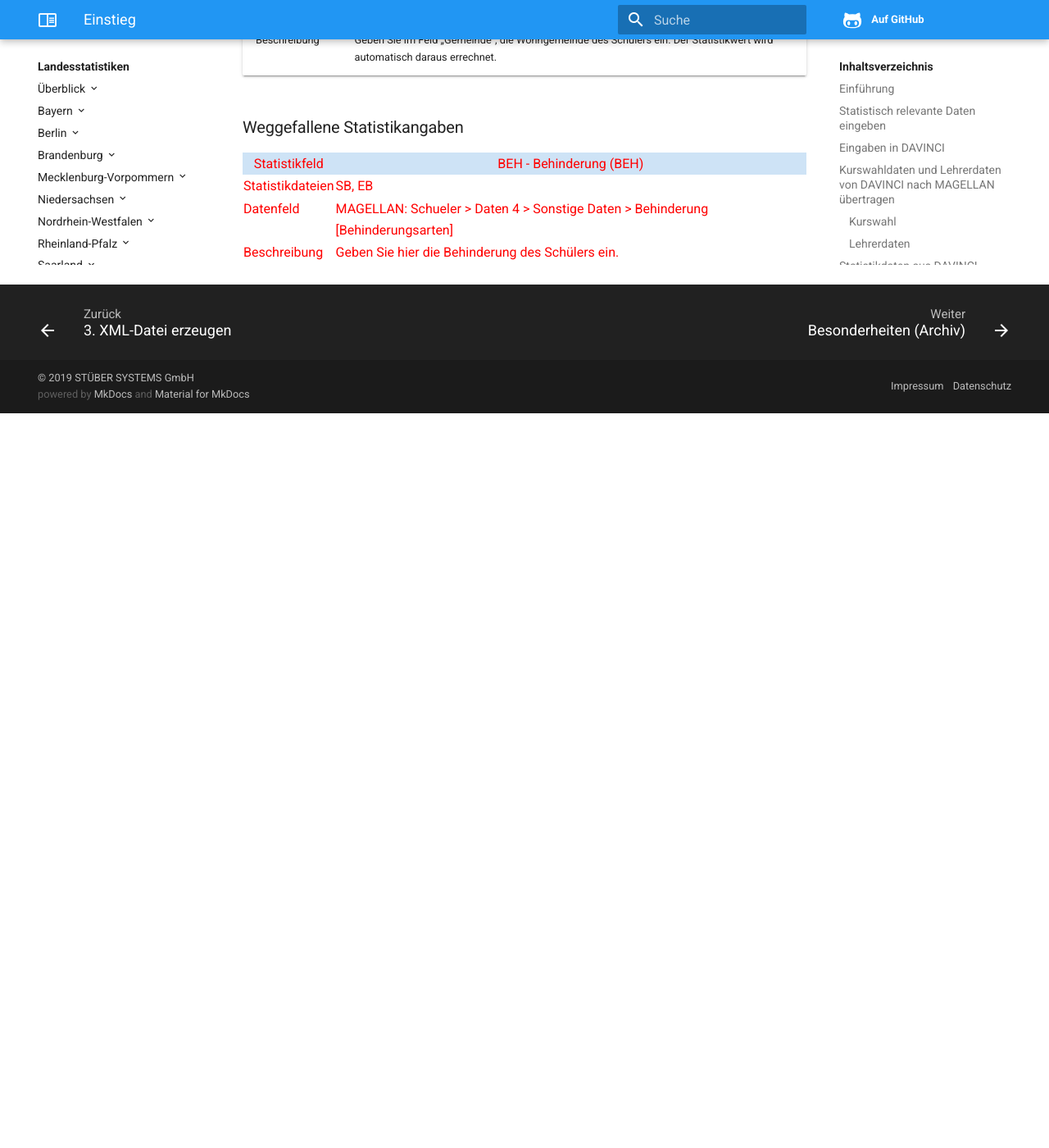
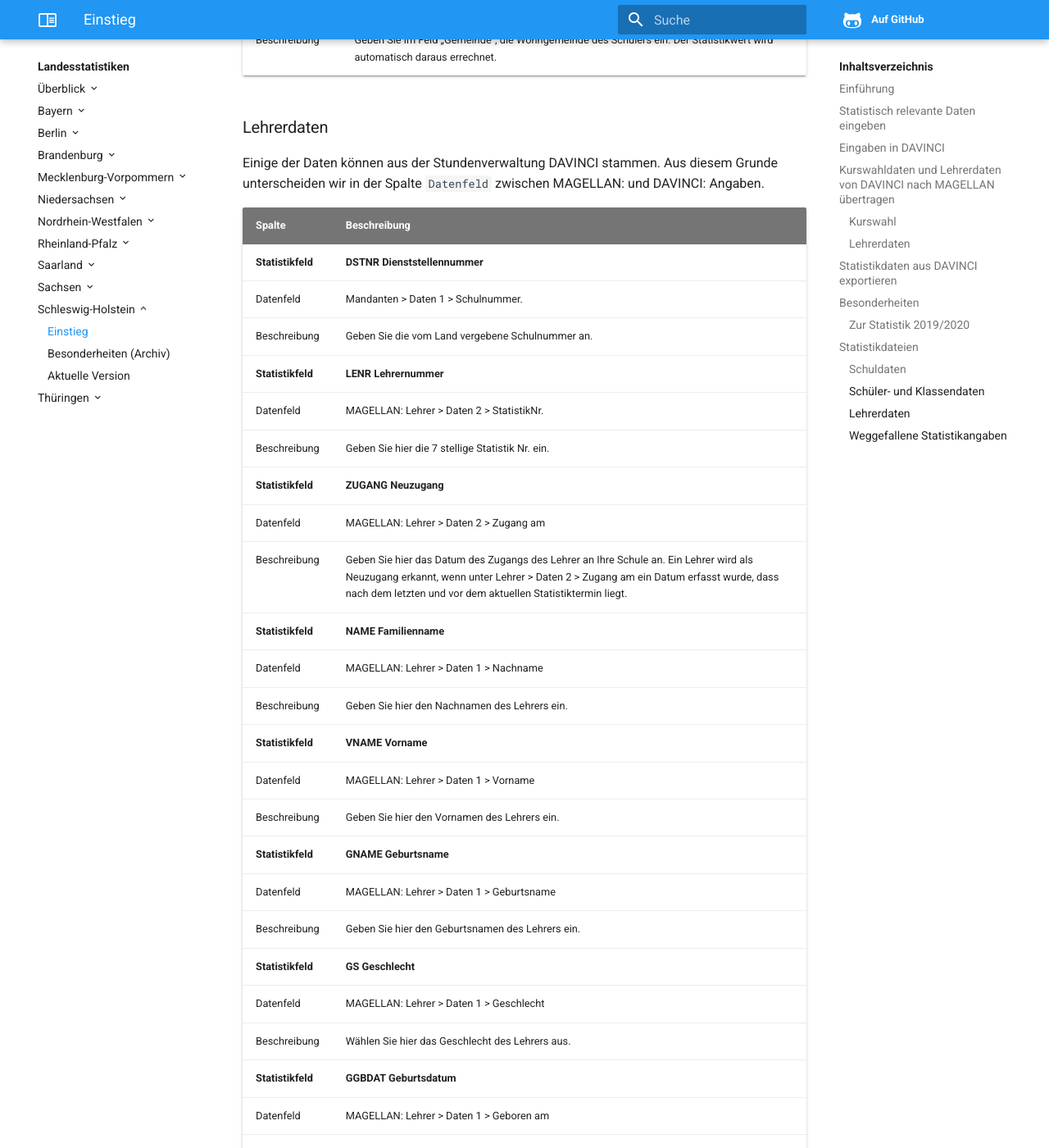
Before and after one commit to stuebersystems/doc.ls.de, an MkDocs documentation site: the page built from docs/schleswig-holstein/einstieg.md, in a window 1280 px wide and 1400 px high, scrolled down 20146 px. Shown: the whole window at 82% size. Built offline with MkDocs 1.6.1, drawn with Linux system fonts in a browser that asks for light colours; before the commit the page ends 20650 px from its top, so only the background shows below that; some of the changed text lies outside the part shown.

Commit message:
no message

```diff
--- a/docs/schleswig-holstein/einstieg.md
+++ b/docs/schleswig-holstein/einstieg.md
@@ -408,6 +408,91 @@ Statistikdateien  | SB
 Datenfeld         | MAGELLAN: Schüler > Daten 1 > Gemeinde
 Beschreibung      | Geben Sie im Feld „Gemeinde“, die Wohngemeinde des Schülers ein. Der Statistikwert wird automatisch daraus errechnet.
 
+### Lehrerdaten
+
+Einige der Daten können aus der Stundenverwaltung DAVINCI stammen. Aus diesem Grunde unterscheiden wir in der Spalte `Datenfeld` zwischen MAGELLAN: und DAVINCI: Angaben.
+
+**Spalte**        | **Beschreibung**
+----------------- | ----------------
+**Statistikfeld** | **DSTNR Dienststellennummer**
+Datenfeld         |Mandanten > Daten 1 > Schulnummer.
+Beschreibung      |Geben Sie die vom Land vergebene Schulnummer an.
+**Statistikfeld** | **LENR Lehrernummer**
+Datenfeld         | MAGELLAN: Lehrer > Daten 2 > StatistikNr.
+Beschreibung      | Geben Sie hier die 7 stellige Statistik Nr. ein.
+**Statistikfeld** | **ZUGANG Neuzugang**
+Datenfeld         | MAGELLAN: Lehrer > Daten 2 > Zugang am
+Beschreibung      | Geben Sie hier das Datum des Zugangs des Lehrer an Ihre Schule an. Ein Lehrer wird als Neuzugang erkannt, wenn unter Lehrer > Daten 2 > Zugang am ein Datum erfasst wurde, dass nach dem letzten und vor dem aktuellen Statistiktermin liegt.
+**Statistikfeld** | **NAME Familienname**
+Datenfeld         | MAGELLAN: Lehrer > Daten 1 > Nachname
+Beschreibung      | Geben Sie hier den Nachnamen des Lehrers ein.
+**Statistikfeld** | **VNAME Vorname**
+Datenfeld         |  MAGELLAN: Lehrer > Daten 1 > Vorname
+Beschreibung      | Geben Sie hier den Vornamen des Lehrers ein.
+**Statistikfeld** | **GNAME Geburtsname**
+Datenfeld         |  MAGELLAN: Lehrer > Daten 1 > Geburtsname
+Beschreibung      | Geben Sie hier den Geburtsnamen des Lehrers ein.
+**Statistikfeld** | **GS Geschlecht**
+Datenfeld         | MAGELLAN: Lehrer > Daten 1 > Geschlecht
+Beschreibung      | Wählen Sie hier das Geschlecht des Lehrers aus.
+**Statistikfeld** | **GGBDAT Geburtsdatum**
+Datenfeld         | MAGELLAN: Lehrer > Daten 1 > Geboren am
+Beschreibung      | Geben Sie hier das Geburtsdatum des Lehrers ein.
+**Statistikfeld** | **STAAT Staatsangehörigkeit**
+Datenfeld         | MAGELLAN: Lehrer > Daten 1 > Staatsangeh. 1 (Verzeichnisse > Staatsangehörigkeiten)
+Beschreibung      | Geben Sie hier die Nationalität des Lehrers ein.
+**Statistikfeld** | **BSCHU Beschäftigungsumfang**
+Datenfeld         | MAGELLAN: Lehrer > Daten 2 > Beschäftigungsverhältnis (Verzeichnisse > Beschäftigungsverhältnis)
+Beschreibung      |  Geben Sie hier das Beschäftigungsverhältnis des Lehrers ein.
+**Statistikfeld** | **BGRZ Grund Zugang**
+Datenfeld         | MAGELLAN: Lehrer > Daten 2 > Zugangsart(Verzeichnisse > Zugangsarten (Lehrer))
+Beschreibung      | Geben Sie hier die Zugangsart des Lehrers ein.
+**Statistikfeld** | **BGRA Grund Abgang**
+Datenfeld         | MAGELLAN: Lehrer > Daten 2 > Abgangsart (Verzeichnisse > Abgangsarten (Lehrer))
+Beschreibung      | Geben Sie hier die Abgangsart des Lehrers ein.
+**Statistikfeld** | **DIST Dienstverhältnis**
+Datenfeld         |  MAGELLAN: Lehrer > Daten 2 > Dienstverhältnis (Verzeichnisse > Dienstverhältnisse)
+Beschreibung      |
+**Statistikfeld** | **LAUFB Lehrerlaufbahn**
+Datenfeld         |
+Beschreibung      |
+**Statistikfeld** | **LEBF1-4 Lehrbefähigung 1-4**
+Datenfeld         |
+Beschreibung      |
+**Statistikfeld** | **SOLL Regelstundenmaß**
+Datenfeld         |
+Beschreibung      |
+**Statistikfeld** | **MEHR genehmigte Mehrarbeit**
+Datenfeld         |
+Beschreibung      |
+**Statistikfeld** | **SABBAT Sabbatjahrt**
+Datenfeld         |
+Beschreibung      |
+**Statistikfeld** | **ALTERTZ Altersteilzeit**
+Datenfeld         |
+Beschreibung      |
+**Statistikfeld** | **STG1 Grund1-6 - Ausgl. + Erm.Stunden**
+Datenfeld         |
+Beschreibung      |
+**Statistikfeld** | **STS1-6 Stunden1-6 - Ausgl. + Erm.Stunden**
+Datenfeld         |
+Beschreibung      |
+**Statistikfeld** | **UEBSTD Überstunden**
+Datenfeld         |
+Beschreibung      |
+**Statistikfeld** | **UNTSTD Unterstunden**
+Datenfeld         |
+Beschreibung      |
+**Statistikfeld** | **IST erteilte Stunden insgesamt**
+Datenfeld         |
+Beschreibung      |
+**Statistikfeld** | **MASS1-15 Einrichtung/Maßnahme1-15**
+Datenfeld         |
+Beschreibung      |
+**Statistikfeld** | **ISS1-15 erteilte Stunden SA1 - SA15**
+Datenfeld         |
+Beschreibung      |
+
 ### Weggefallene Statistikangaben
 
 <table class="table" style="color: red">
```
